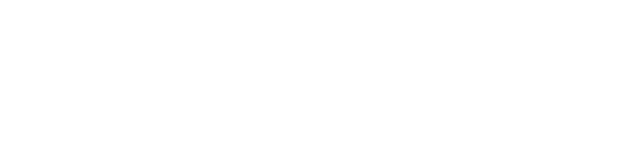
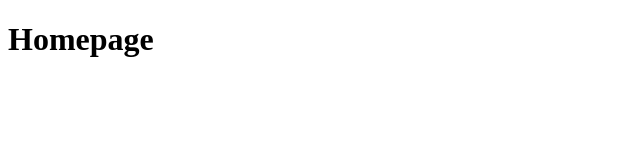
Before and after one commit to Marvel2410/movie-myFlix, a plain HTML site: page index.html in a window 1280 px wide. Shown: the whole page, without its empty margins (0-640 px from the left). Drawn offline with Linux system fonts and the light colour scheme.

Commit message:
testing initial commit

```diff
--- a/index.html
+++ b/index.html
@@ -6,6 +6,8 @@
     <title>Movie API</title>
 </head>
 <body>
-
+    <h1>
+        Homepage
+    </h1>
 </body>
 </html>
```
